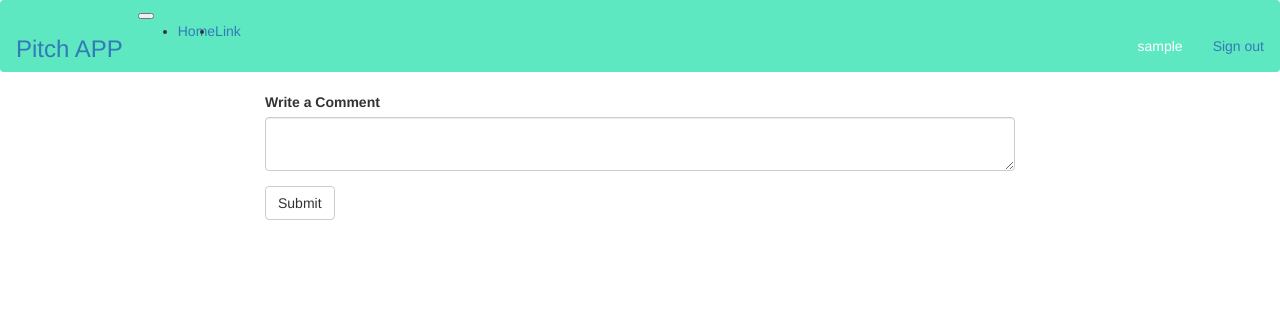
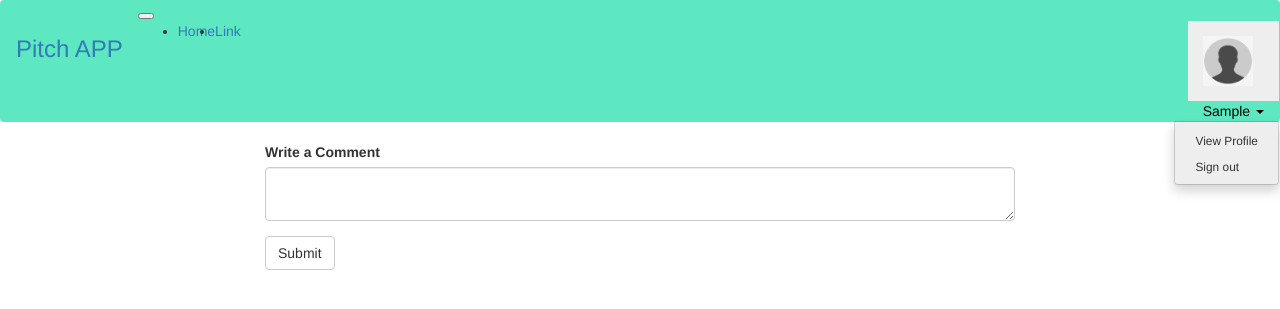
Before and after one commit to KenThumi/PitchAPP, a Flask app: page /comment/1 in a window 1280 px wide. Shown: the top 309 px of the page. Run offline with Flask 2, Linux system fonts and the light colour scheme; the visitor is signed in with stand-in values (Sample User, id 1); data comes from the database, SQL or seed files in the repository; some libraries are stand-ins or nearby versions.

Commit message:
Drop down> logout & Profile

```diff
--- a/app/static/css/index.css
+++ b/app/static/css/index.css
@@ -5,3 +5,16 @@
 /* .card-border{
      border: 1px solid #22333b;
 } */
+
+.a-profile{
+    color: inherit;
+    font-weight: bold;
+    text-decoration: none;
+}
+
+.prof-dropdown{
+
+         background-color: #eee;
+         min-width: 7rem;
+
+}
--- a/app/templates/navbar.html
+++ b/app/templates/navbar.html
@@ -14,10 +14,45 @@
         </li>
 
       </ul>
-      <ul class="nav navbar-nav navbar-right">
+      <ul class="nav navbar-nav navbar-right mr-5">
         {% if current_user.is_authenticated %}
-        <li style="color:white;padding:15px;">{{current_user.username}}</li>
-        <li><a href="{{url_for('auth.logout')}}">Sign out</a></li>
+          <!-- exported -->
+          <li class="dropdown open">
+            <a href="#" data-toggle="dropdown" role="button" aria-expanded="true" class="dropdown-toggle" >
+            <div >
+                <div style="width: 50px;" class="mr-1 float-left">
+                    <img src="{{url_for('static',filename='images/person.png')}}" alt="profile image" width="50" height="50" class="rounded-circle">
+                </div>
+                 <div style="float: left; margin-top: 15px; color:black;">
+                  {{current_user.username | capitalize}}
+                                    <span class="caret"></span>
+                                    <br>
+                </div>
+            </div>
+        </a>
+         <ul role="menu" class="dropdown-menu prof-dropdown px-2 py-1">
+             <li>
+                 <a href="/personalDetails" class="a-profile">
+                    <small>
+                        View Profile</small>
+                    </a>
+                </li>
+
+             <li>
+              <a href="{{url_for('auth.logout')}}" class="a-profile">
+                <small>
+                Sign out
+                </small>
+              </a>
+             </li>
+                </ul>
+            </li>
+
+
+
+
+
+        <!-- end exported -->
         {% else %}
         <li><a href="{{url_for('auth.login')}}">Sign in</a></li>
         {%endif%}
```
Also changed, not shown: app/static/images/person.png (added).
